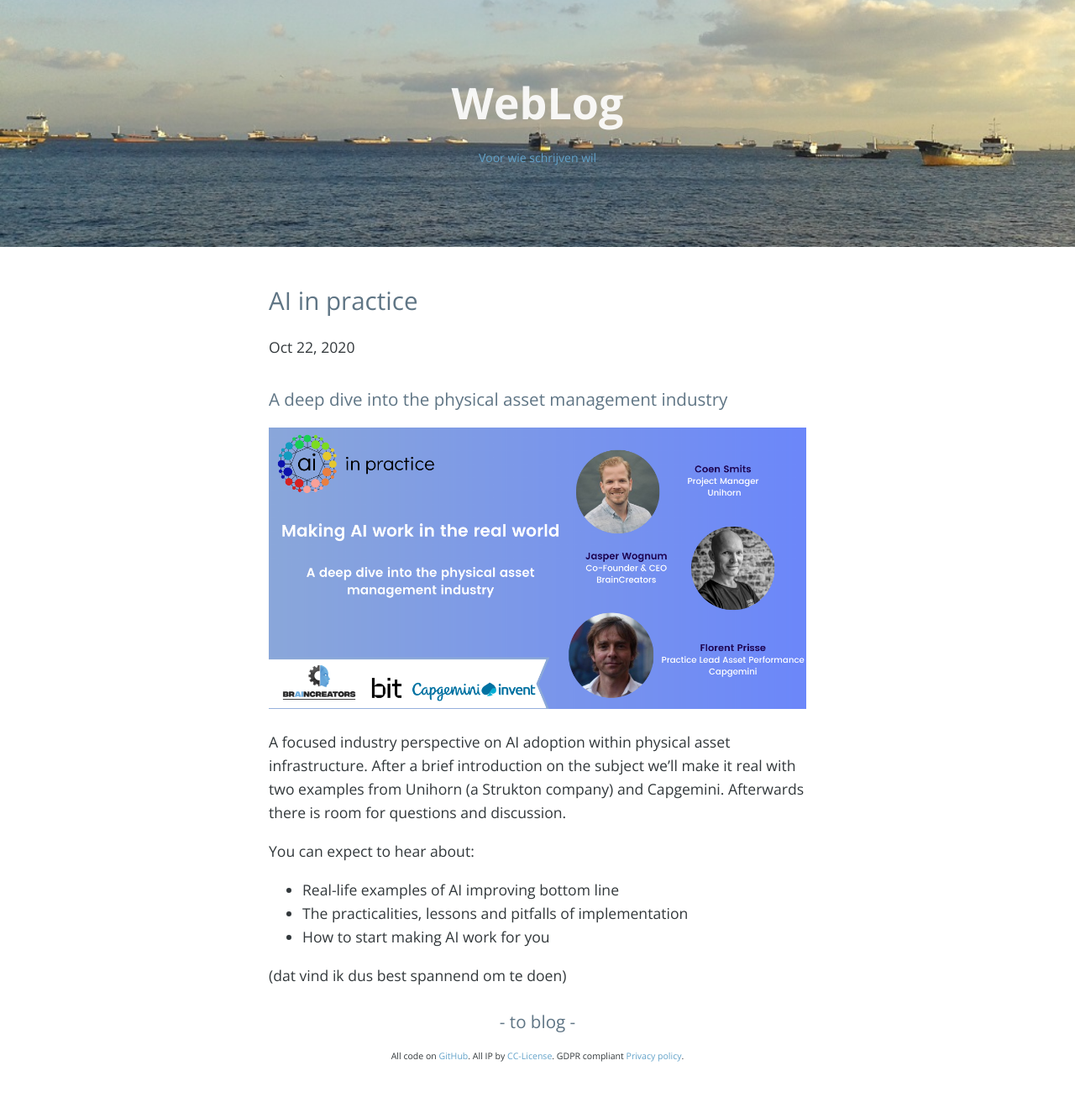
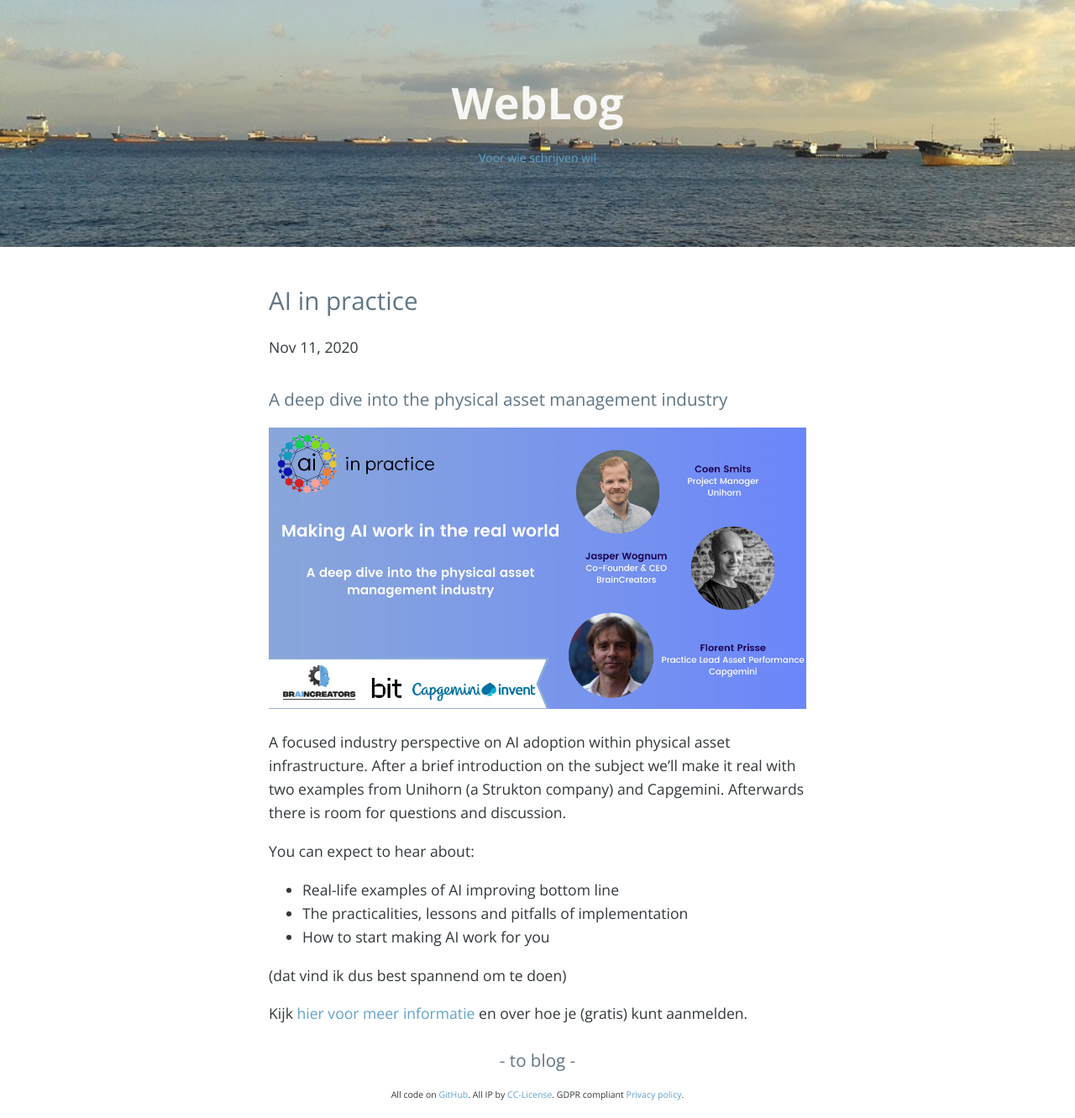
Before and after one commit to fprisse/Weblog, a Jekyll site: the page built from _posts/2020-11-11-APMtalk.md, in a window 1280 px wide. Shown: the whole page at 84% size. Built offline with Jekyll 4.4.1, drawn with Linux system fonts in a browser that asks for light colours; nearby versions of some CDN libraries; comment, search, counter and statistics services are not loaded; before the commit the page ends 1285 px from its top, so only the background shows below that.

Commit message:
Update and rename 2020-10-22-APMtalk.md to 2020-11-11-APMtalk.md

```diff
--- a/_posts/2020-10-22-APMtalk.md
+++ b/_posts/2020-11-11-APMtalk.md
@@ -1,7 +1,7 @@
 ---
 layout: post
 title: AI in practice
-date: 2020-10-22 06:00:00 +0100
+date: 2020-11-11 06:00:00 +0100
 categories: Vakantie
 ---
 
@@ -18,3 +18,5 @@
  - How to start making AI work for you
 
 (dat vind ik dus best spannend om te doen)
+
+Kijk [hier voor meer informatie](https://www.google.com/search?q=webinar+florent+prisse) en over hoe je (gratis) kunt aanmelden.
```
